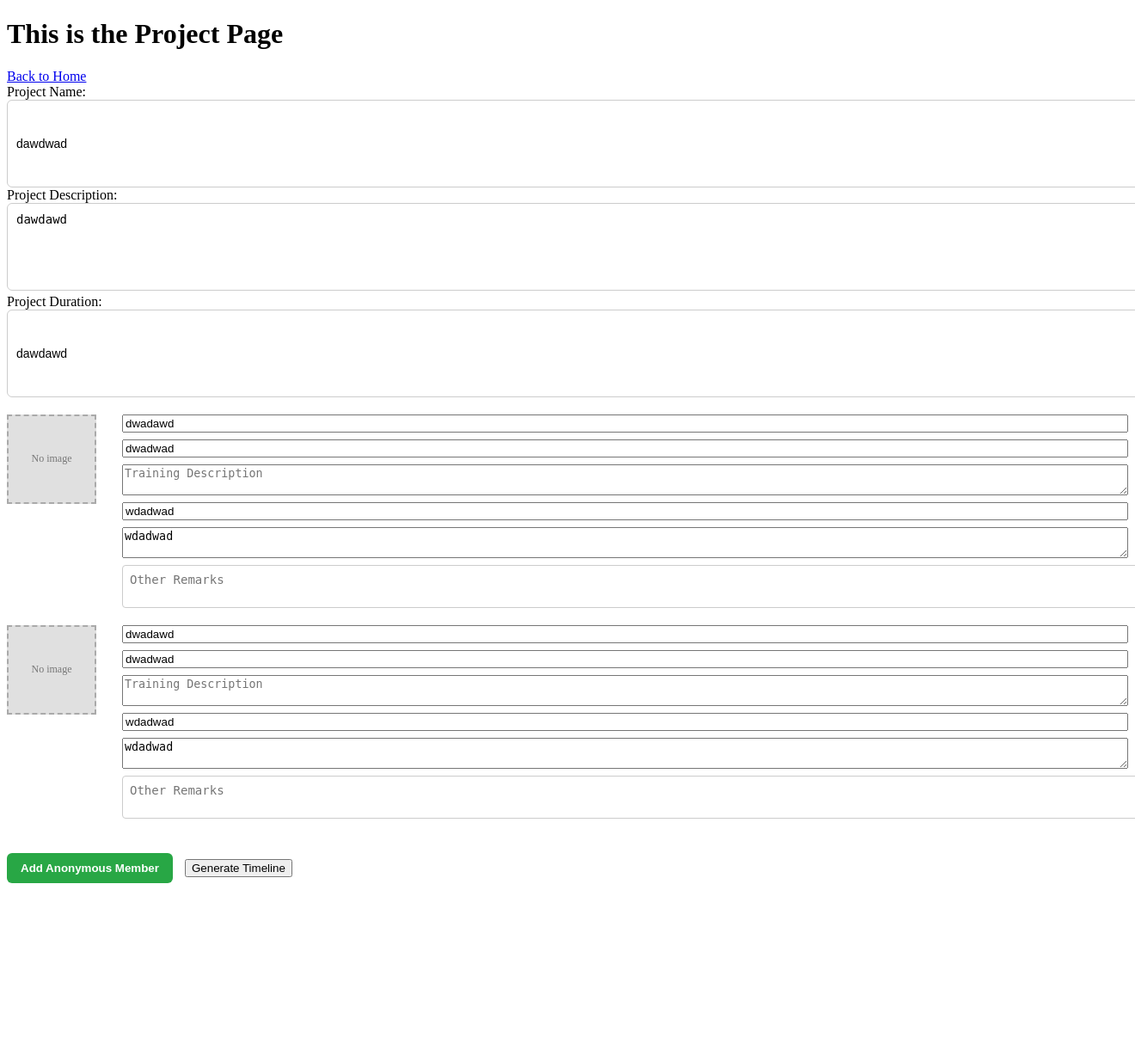
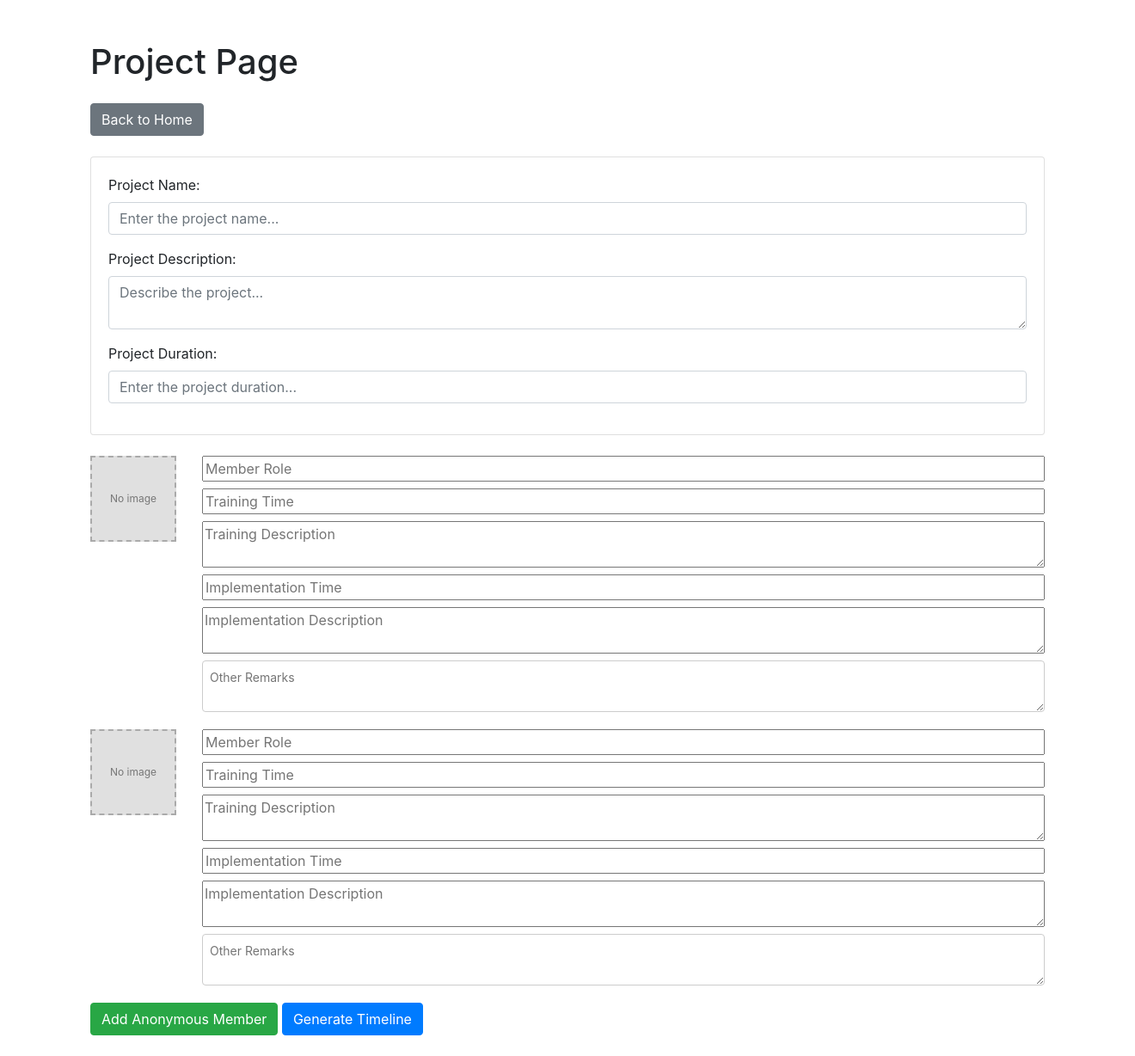
Before and after one commit to UdhayaShan1/intuition-perplexity, a Flask app: page /project in a window 1320 px wide; the page is wider, and only the part inside the window is pictured. Shown: that part at 86% size. Before the commit the page ends 1027 px from the top of that part, so only its background shows below. Run offline with Flask 3, Linux system fonts and the light colour scheme; some libraries are stand-ins or nearby versions.

Commit message:
beautify project page

```diff
--- a/app.py
+++ b/app.py
@@ -1,6 +1,8 @@
 from flask import Flask, render_template, request, jsonify
 import os
 import json
+import webbrowser
+from threading import Timer
 
 app = Flask(__name__)
 
@@ -47,5 +49,9 @@ def save_project():
         json.dump(data, f, indent=2)
     return jsonify({"status": "success"})
 
+def open_browser():
+    webbrowser.open_new('http://127.0.0.1:5000/')
+
 if __name__ == '__main__':
+    Timer(1, open_browser).start()
     app.run(debug=True)
--- a/db/project1.json
+++ b/db/project1.json
@@ -1,22 +1,22 @@
 {
-  "ProjectName": "dawdwad",
-  "ProjectDescription": "dawdawd",
-  "ProjectDuration": "dawdawd",
+  "ProjectName": "",
+  "ProjectDescription": "",
+  "ProjectDuration": "",
   "members": [
     {
-      "MemberRole": "dwadawd",
-      "TrainingTime": "dwadwad",
+      "MemberRole": "",
+      "TrainingTime": "",
       "TrainingDescription": "",
-      "ImplementationTime": "wdadwad",
-      "ImplementationDescription": "wdadwad",
+      "ImplementationTime": "",
+      "ImplementationDescription": "",
       "Other Remarks": ""
     },
     {
-      "MemberRole": "dwadawd",
-      "TrainingTime": "dwadwad",
+      "MemberRole": "",
+      "TrainingTime": "",
       "TrainingDescription": "",
-      "ImplementationTime": "wdadwad",
-      "ImplementationDescription": "wdadwad",
+      "ImplementationTime": "",
+      "ImplementationDescription": "",
       "Other Remarks": ""
     }
   ]
--- a/static/style.css
+++ b/static/style.css
@@ -128,25 +128,6 @@
     background-color: #218838;
 }
 
-
-/* Home Page Button */
-.create-btn {
-    position: fixed;
-    bottom: 20px;
-    right: 20px;
-    padding: 12px 20px;
-    background-color: #007bff;
-    color: white;
-    text-decoration: none;
-    border-radius: 8px;
-    font-weight: bold;
-    box-shadow: 0 4px 6px rgba(0,0,0,0.1);
-}
-
-.create-btn:hover {
-    background-color: #0056b3;
-}
-
 /* General Task */
 .general-task {
     margin-bottom: 20px;
--- a/templates/project.html
+++ b/templates/project.html
@@ -3,31 +3,40 @@
 <head>
     <meta charset="UTF-8">
     <title>Project Page</title>
+    <link href="https://stackpath.bootstrapcdn.com/bootstrap/4.5.2/css/bootstrap.min.css" rel="stylesheet">
     <link rel="stylesheet" href="{{ url_for('static', filename='style.css') }}">
 </head>
 <body>
-    <h1>This is the Project Page</h1>
-    <a href="{{ url_for('home') }}">Back to Home</a>
+    <div class="container mt-5">
+        <h1 class="mb-4">Project Page</h1>
+        <a href="{{ url_for('home') }}" class="btn btn-secondary mb-4">Back to Home</a>
 
-    <!-- General Task Box -->
-    <div class="general-task">
-        <label for="project-name">Project Name:</label>
-        <input type="text" id="project-name" class="general-task-box" placeholder="Enter the project name...">
+        <!-- General Task Box -->
+        <div class="card mb-4">
+            <div class="card-body">
+                <div class="form-group">
+                    <label for="project-name">Project Name:</label>
+                    <input type="text" id="project-name" class="form-control" placeholder="Enter the project name...">
+                </div>
+                <div class="form-group">
+                    <label for="project-description">Project Description:</label>
+                    <textarea id="project-description" class="form-control" placeholder="Describe the project..."></textarea>
+                </div>
+                <div class="form-group">
+                    <label for="project-duration">Project Duration:</label>
+                    <input type="text" id="project-duration" class="form-control" placeholder="Enter the project duration...">
+                </div>
+            </div>
+        </div>
 
-        <label for="project-description">Project Description:</label>
-        <textarea id="project-description" class="general-task-box" placeholder="Describe the project..."></textarea>
+        <div id="members"></div>
 
-        <label for="project-duration">Project Duration:</label>
-        <input type="text" id="project-duration" class="general-task-box" placeholder="Enter the project duration...">
+        <button class="btn btn-success mb-4" onclick="addMember()">Add Anonymous Member</button>
+        <button id="gentimeline" class="btn btn-primary mb-4">Generate Timeline</button>
     </div>
-
-    <div id="members"></div>
-
-    <button class="add-member-btn" onclick="addMember()">Add Anonymous Member</button>
-    <button id="gentimeline" class="gentimeline">Generate Timeline</button>
+    <script src="https://code.jquery.com/jquery-3.5.1.slim.min.js"></script>
+    <script src="https://cdn.jsdelivr.net/npm/@popperjs/core@2.5.4/dist/umd/popper.min.js"></script>
+    <script src="https://stackpath.bootstrapcdn.com/bootstrap/4.5.2/js/bootstrap.min.js"></script>
     <script src="{{ url_for('static', filename='project.js') }}"></script>
-
-    <script>
-    </script>
 </body>
 </html>
```
Also changed, not shown: templates/home.html (+18 -2 lines), templates/timeline.html (+8 -2 lines).
